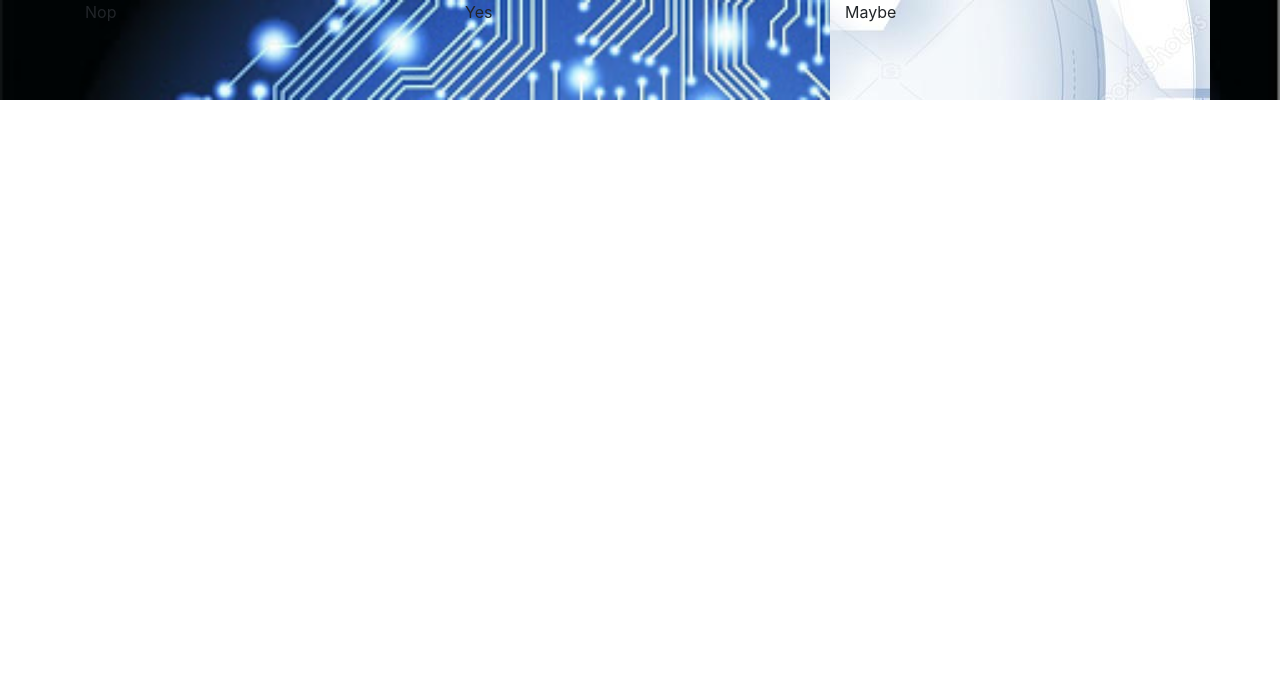
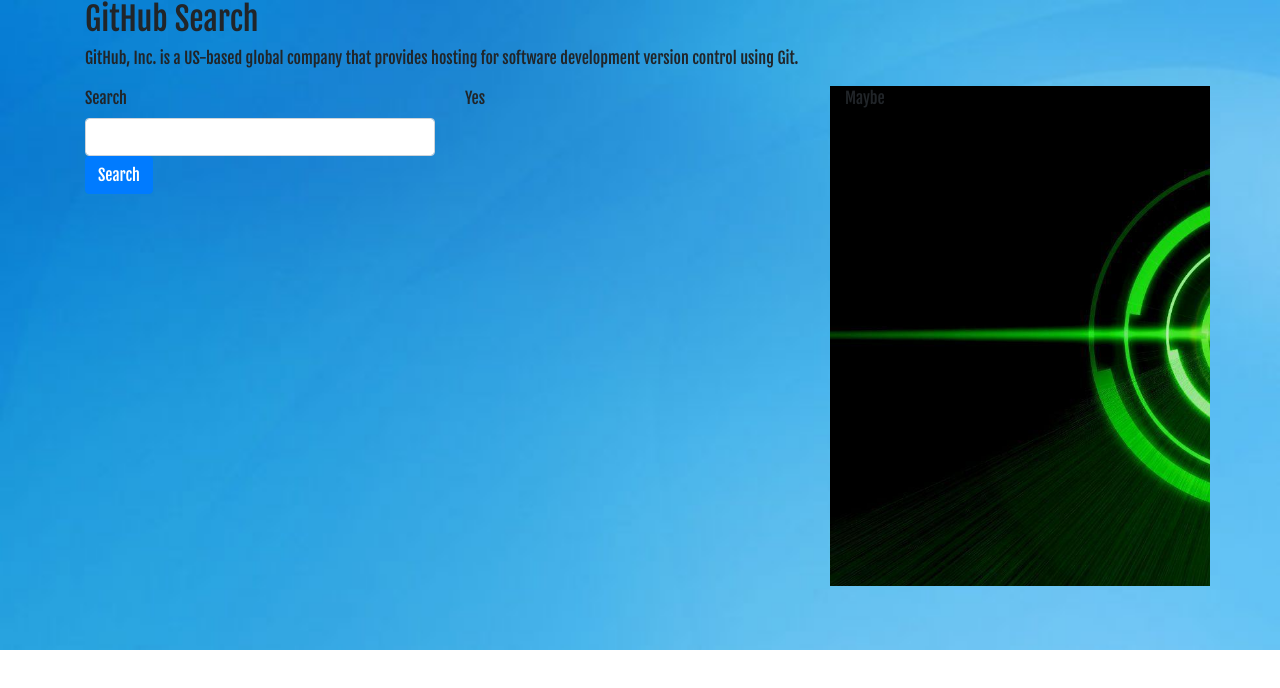
Before and after one commit to ChegeDaniella/Github-, an Angular app: page / in a window 1280 px wide. Shown: the top 688 px of the page. Built offline with nearby package versions, Linux system fonts and the light colour scheme; no server answers.

Commit message:
getting the right images

```diff
--- a/src/app/search/search.component.css
+++ b/src/app/search/search.component.css
@@ -1,9 +1,14 @@
 #cover {
     background-image: url(src/assets/cover.jpg);
-    height: 100px;
+    height: 500px;
+    background-size: cover;
+    background-repeat: no-repeat;
+    width: 200px;
 }
 .body {
     background-image: url(src/assets/allknowing.jpg);
     background-size: cover;
     background-repeat: no-repeat;
+    height: 650px;
+    font-family: 'Fjalla One', sans-serif;
 }
--- a/src/app/search/search.component.html
+++ b/src/app/search/search.component.html
@@ -1,8 +1,18 @@
 <div class="body">
+    <link href="https://fonts.googleapis.com/css2?family=Fjalla+One&display=swap" rel="stylesheet">
     <div class="container">
+
+        <h2>GitHub Search</h2>
+        <p>GitHub, Inc. is a US-based global company that provides hosting for software development version control using Git. </p>
         <div class="row">
             <div class="col-sm-4">
-                <p>Nop</p>
+                  <form #searchForm='ngForm' >
+                <div class="form-group">
+                    <label for="search">Search</label>
+                    <input type="search" class="form-control" [(ngModel)]="inputUser.userInput" name="userInput">
+                    <button type="submit" class="btn btn-primary">Search</button>
+                </div>
+            </form>
             </div>
             <div class="col-sm-4">
                 <p>Yes</p>
@@ -22,12 +32,3 @@
             {{profile.name}} <small>({{profile.login}})</small>
             <img src="{{profile.avatar_url}}" class="img-circle img-responsive" alt="Profile Image">
         </div>  -->
-
-
-        <!-- <form #searchForm='ngForm' >
-                <div class="form-group">
-                    <label for="search">Search</label>
-                    <input type="search" class="form-control" [(ngModel)]="inputUser.userInput" name="userInput">
-                    <button type="submit" class="btn btn-primary">Search</button>
-                </div>
-            </form> -->
```
Also changed, not shown: src/assets/allknowing.jpg, src/assets/cover.jpg.
